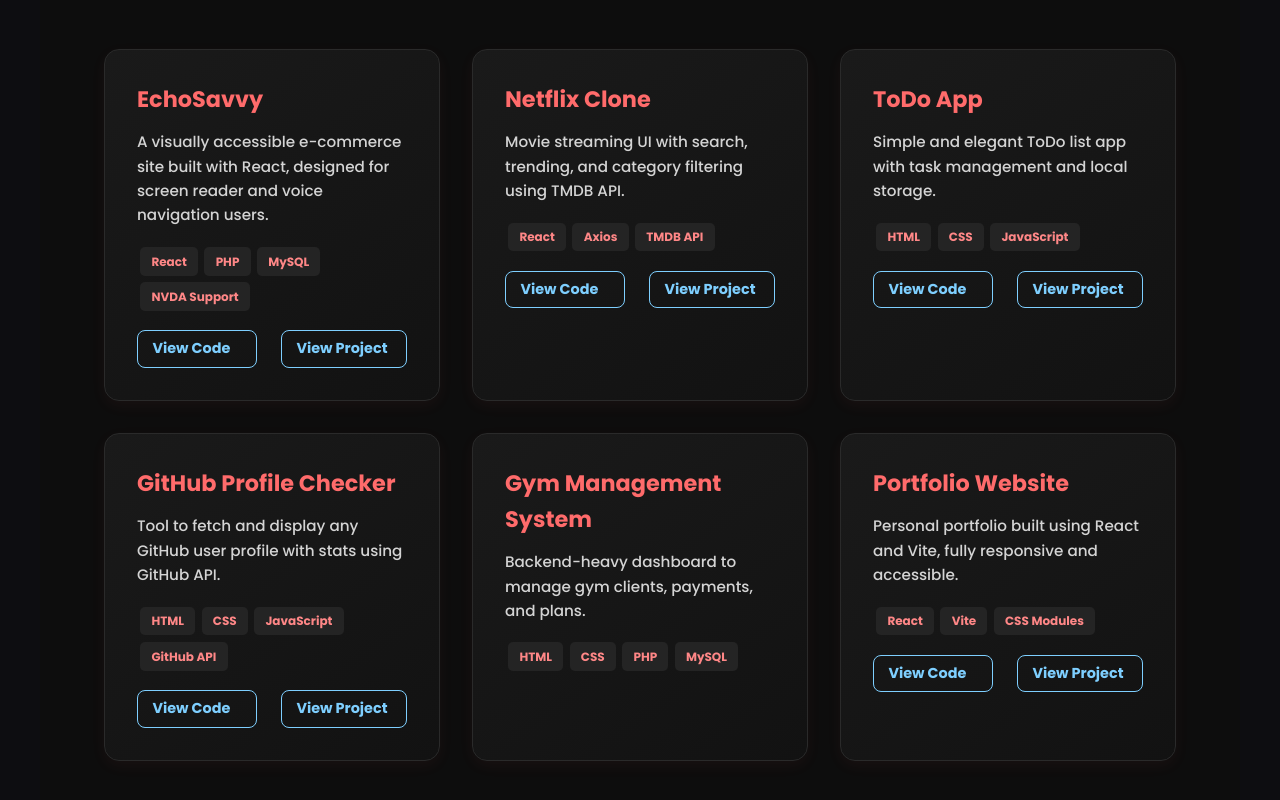
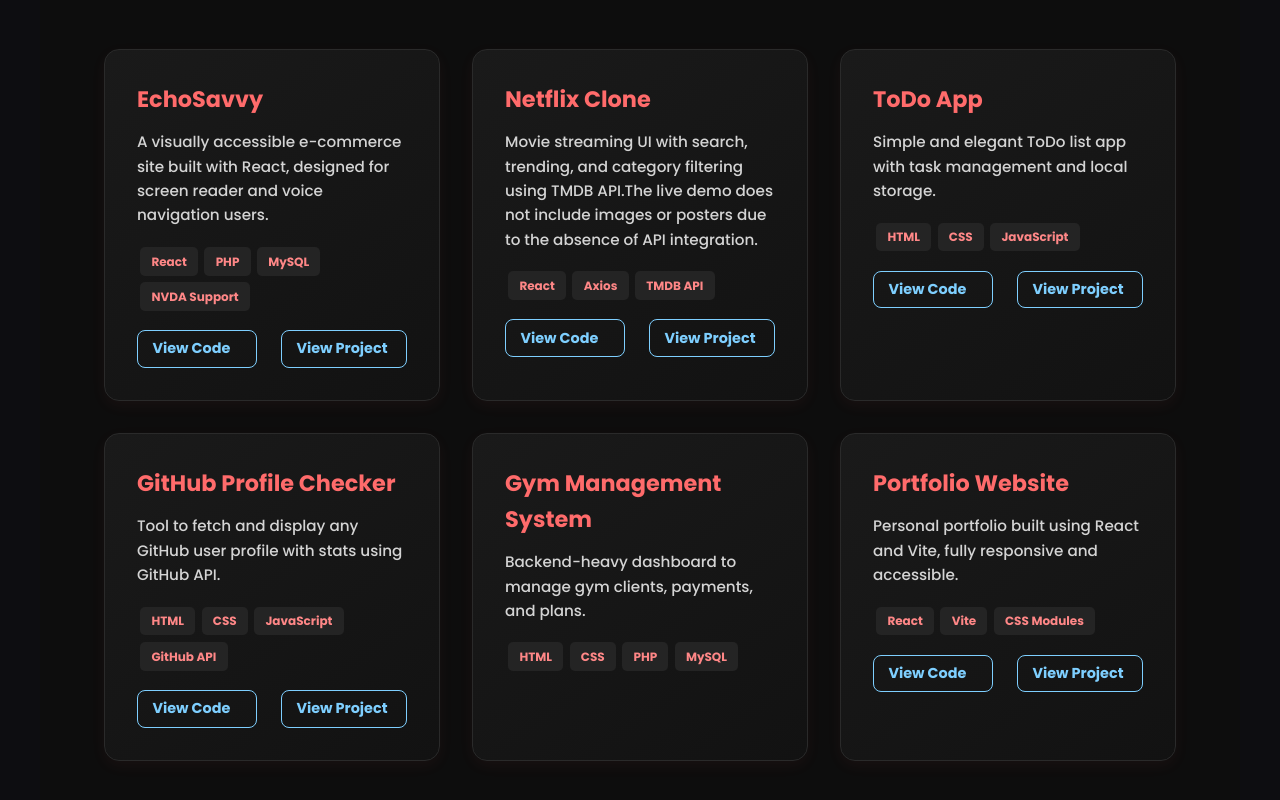
Before and after one commit to adithyajs22/portfolio, a React (Vite) app: page / in a window 1280 px wide. Shown: the part 1615-2415 px from the top of the page. Built offline with nearby package versions, Linux system fonts and the light colour scheme.

Commit message:
netflix github

```diff
--- a/src/ProjectsData.js
+++ b/src/ProjectsData.js
@@ -8,7 +8,7 @@ const projects = [
   },
   {
     title: 'Netflix Clone',
-    description: 'Movie streaming UI with search, trending, and category filtering using TMDB API.',
+    description: 'Movie streaming UI with search, trending, and category filtering using TMDB API.The live demo does not include images or posters due to the absence of API integration.',
     tech: ['React', 'Axios', 'TMDB API'],
     github:'https://github.com/adithyajs22/NetflixClone/tree/main/src',
     live:"https://netflix-clone-adithya-jss-projects.vercel.app/"
```
